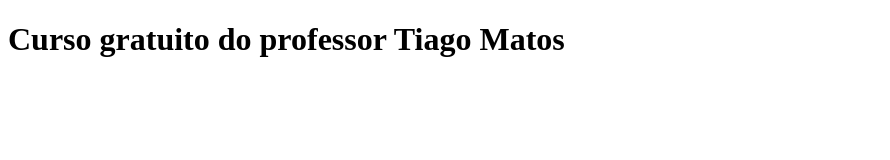
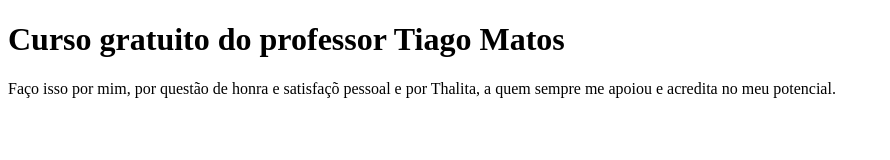
Before and after one commit to MarioAzevedo82/projeto-1, a plain HTML site: page index.html in a window 1280 px wide. Shown: the whole page, without its empty margins (0-890 px from the left). Drawn offline with Linux system fonts and the light colour scheme.

Commit message:
Adicionado parágrafo

```diff
--- a/index.html
+++ b/index.html
@@ -8,5 +8,8 @@
 </head>
 <body>
     <h1>Curso gratuito do professor Tiago Matos</h1>
+    <p>Faço isso por mim, por questão de honra e satisfaçõ pessoal e por
+        Thalita, a quem sempre me apoiou e acredita no meu potencial.
+    </p>
 </body>
 </html>
```
